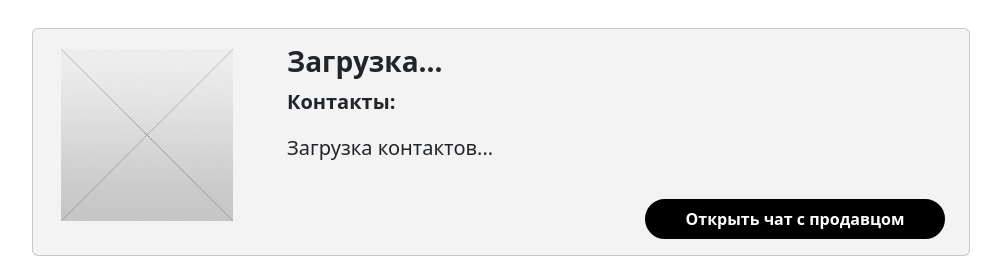
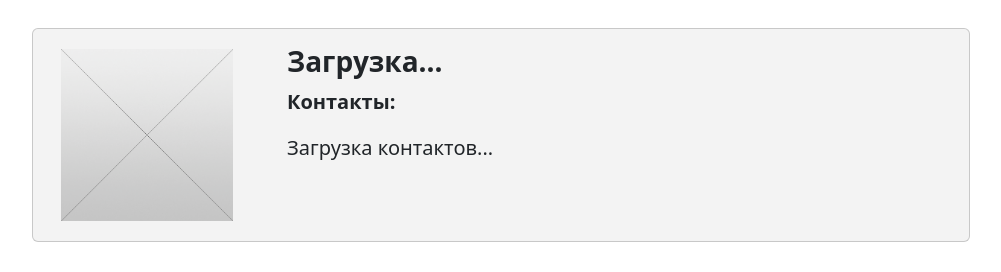
Before and after one commit to BazarTPU/BazarTPU_backend, a FastAPI app: page /products in a window 1280 px wide. Shown: the part 1249-1521 px from the top of the page, without its empty margins (42-1043 px from the left). After the commit the page ends 1491 px from the top, so only its background shows below. Run offline with FastAPI, Linux system fonts and the light colour scheme; parts of the project's set-up code (start-up, migrations or seed data) failed here and were passed over.

Commit message:
локал коммит

```diff
--- a/ads_service/static/css/main.css
+++ b/ads_service/static/css/main.css
@@ -16,6 +16,10 @@
 
 }
 
+a {
+    text-decoration: none;
+    color: black;
+}
 
 .buttonHeader {
     /* color: white !important;
--- a/ads_service/templates/indexB.html
+++ b/ads_service/templates/indexB.html
@@ -36,7 +36,7 @@
     <main class=" ">
         <div class="container main2">
             <div class="fotoMain">
-                <img src="static/image/mainPhoto.jpg" alt="noLogo" width="100%">
+                <img src="static/image/mainPhoto.jpg" alt="noLogo" width="100%" style="border-radius: 20px">
             </div>
 <!--            <h1>Тестовый текст для проверки отображения</h1>-->
             <div class="container px-4 py-5" id="custom-cards">
--- a/ads_service/templates/products.html
+++ b/ads_service/templates/products.html
@@ -169,9 +169,9 @@
                                     <h3 class="card-title chatTextNameSaler" style="font-weight: bold;">Загрузка...</h3>
                                     <p class="card-text chatTextNameProduct" style="font-weight: bold; font-size: 20px;">Контакты:</p>
                                     <p class="card-text chatTextNameProduct" style="font-size: 20px;">Загрузка контактов...</p>
-                                    <div style="display: flex; align-items: end; justify-content: end; ">
+                                    <!-- <div style="display: flex; align-items: end; justify-content: end; ">
                                       <a href="chat.html"><button class=" buttonProduct borderBlack" style="margin-top: 20px; width: 300px; " type="button"><span class="buttonProductText">Открыть чат с продавцом</span></button></a>
-                                    </div>
+                                    </div> -->
                                 </div>
                               </div>
                             </div>
--- a/user_service/static/css/main.css
+++ b/user_service/static/css/main.css
@@ -16,6 +16,10 @@
 
 }
 
+a {
+    text-decoration: none;
+    color: black;
+}
 
 .buttonHeader {
     border: 0;
--- a/user_service/static/css/profile.css
+++ b/user_service/static/css/profile.css
@@ -150,6 +150,7 @@
     border-radius: 20px;
     height: 40px;
     width: 35%;
+    min-width: 181px;
     transition: all 350ms ease;
 }
 
```
Also changed, not shown: user_service/templates/profileInfo.html (+4 -4 lines).
